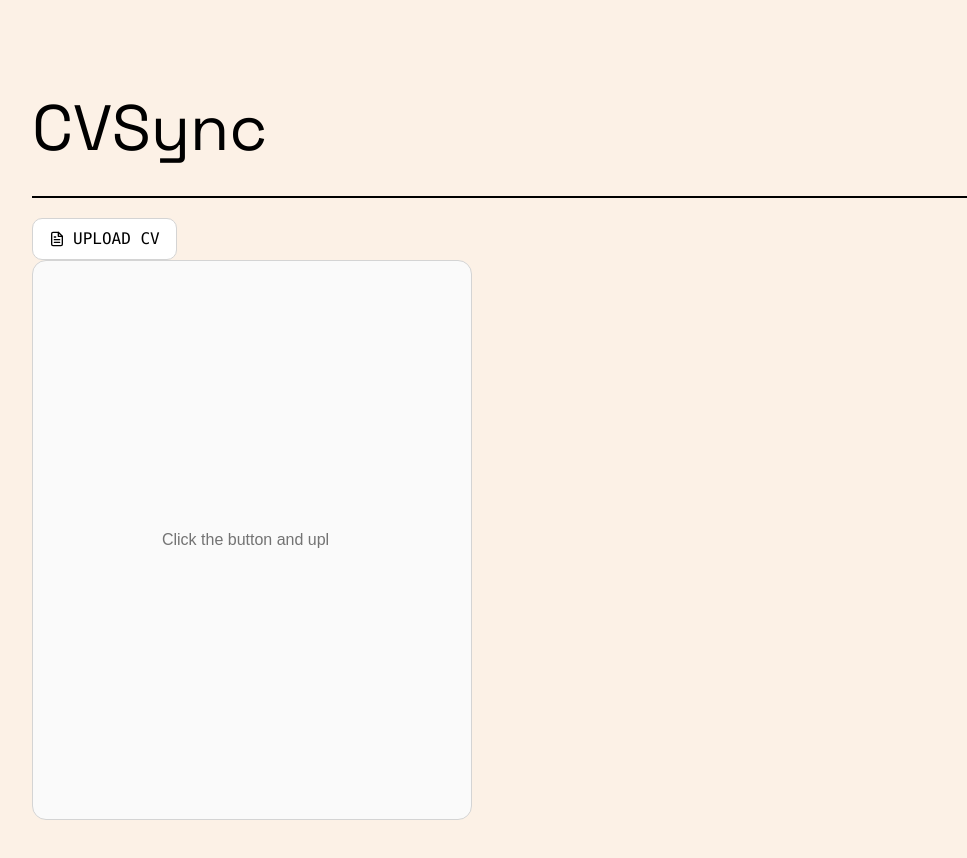
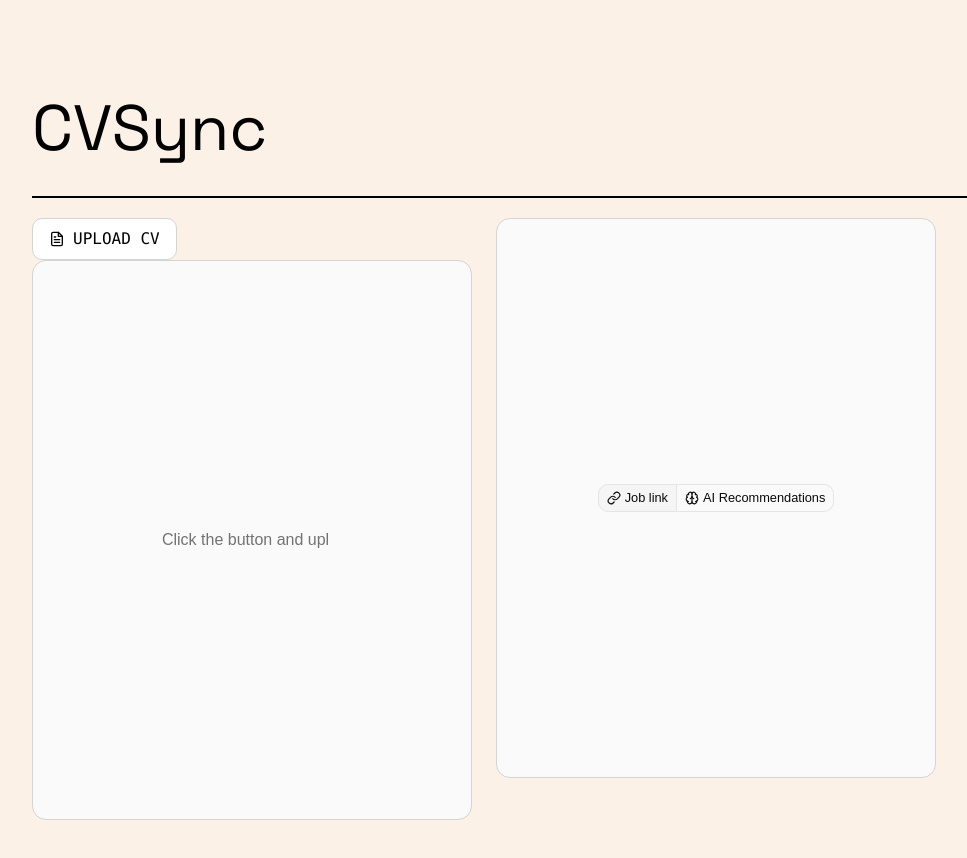
Before and after one commit to PosgradoMNA/TC5035.10.60.Frontend, a React (Vite) app in the folder frontend/: page / in a window 1280 px wide. Shown: the whole page, without its empty margins (28-995 px from the left). Built offline with nearby package versions, Linux system fonts and the light colour scheme.

Commit message:
feat: added toggle button in the first page

```diff
--- a/frontend/src/App.tsx
+++ b/frontend/src/App.tsx
@@ -3,6 +3,7 @@ import UploadButton from './components/Buttons/uploadButton';
 import { useState } from 'react';
 import PDFDisplayer from './components/PDFViewer/pdfDisplayer';
 import React from 'react';
+import ToggleModeButton from './components/Buttons/toggleModeButton';
 
 function App() {
   const [pdfFile, setPdfFile] =
@@ -30,7 +31,10 @@ function App() {
 
         {/*Right container */}
         <div className="w-1/2">
-
+          <div className="flex w-[440px] h-[560px] items-center justify-center overflow-auto rounded-xl border border-neutral-300 bg-neutral-50 p-4">
+          {/*Toggle functionalilty mode */}
+          <ToggleModeButton/>
+          </div>
         </div>
 
       </div>
--- /dev/null
+++ b/frontend/src/components/Buttons/toggleModeButton.tsx
@@ -0,0 +1,26 @@
+import {
+  ToggleGroup,
+  ToggleGroupItem,
+} from "../../reactbits/components/ui/toggle-group"
+
+import { LinkIcon, BrainIcon } from 'lucide-react';
+import React from "react"
+
+export function ToggleModeButton() {
+  return (
+    <div className="flex items-center justify-center">
+      <ToggleGroup defaultValue={["asc"]} variant="outline" size="sm">
+        <ToggleGroupItem value="asc" aria-label="Sort ascending">
+          <LinkIcon />
+          Job link
+        </ToggleGroupItem>
+        <ToggleGroupItem value="desc" aria-label="Sort descending">
+          <BrainIcon />
+          AI Recommendations
+        </ToggleGroupItem>
+      </ToggleGroup>
+    </div>
+  )
+}
+
+export default ToggleModeButton;
--- /dev/null
+++ b/frontend/src/components/examples/c-toggle-group-15.tsx
@@ -0,0 +1,24 @@
+import {
+  ToggleGroup,
+  ToggleGroupItem,
+} from "@/components/ui/toggle-group"
+import { ArrowUpIcon, ArrowDownIcon } from "lucide-react"
+
+export function Pattern() {
+  return (
+    <div className="flex items-center justify-center">
+      <ToggleGroup defaultValue={["asc"]} variant="outline" size="sm">
+        <ToggleGroupItem value="asc" aria-label="Sort ascending">
+          <ArrowUpIcon
+          />
+          Ascending
+        </ToggleGroupItem>
+        <ToggleGroupItem value="desc" aria-label="Sort descending">
+          <ArrowDownIcon
+          />
+          Descending
+        </ToggleGroupItem>
+      </ToggleGroup>
+    </div>
+  )
+}
--- /dev/null
+++ b/frontend/src/reactbits/components/ui/toggle-group.tsx
@@ -0,0 +1,89 @@
+"use client"
+
+import * as React from "react"
+import { Toggle as TogglePrimitive } from "@base-ui/react/toggle"
+import { ToggleGroup as ToggleGroupPrimitive } from "@base-ui/react/toggle-group"
+import { type VariantProps } from "class-variance-authority"
+
+import { cn } from "../../../../lib/utils"
+import { toggleVariants } from "../ui/toggle"
+
+const ToggleGroupContext = React.createContext<
+  VariantProps<typeof toggleVariants> & {
+    spacing?: number
+    orientation?: "horizontal" | "vertical"
+  }
+>({
+  size: "default",
+  variant: "default",
+  spacing: 0,
+  orientation: "horizontal",
+})
+
+function ToggleGroup({
+  className,
+  variant,
+  size,
+  spacing = 0,
+  orientation = "horizontal",
+  children,
+  ...props
+}: ToggleGroupPrimitive.Props &
+  VariantProps<typeof toggleVariants> & {
+    spacing?: number
+    orientation?: "horizontal" | "vertical"
+  }) {
+  return (
+    <ToggleGroupPrimitive
+      data-slot="toggle-group"
+      data-variant={variant}
+      data-size={size}
+      data-spacing={spacing}
+      data-orientation={orientation}
+      style={{ "--gap": spacing } as React.CSSProperties}
+      className={cn(
+        "group/toggle-group flex w-fit flex-row items-center gap-[--spacing(var(--gap))] rounded-lg data-[size=sm]:rounded-[min(var(--radius-md),10px)] data-vertical:flex-col data-vertical:items-stretch",
+        className
+      )}
+      {...props}
+    >
+      <ToggleGroupContext.Provider
+        value={{ variant, size, spacing, orientation }}
+      >
+        {children}
+      </ToggleGroupContext.Provider>
+    </ToggleGroupPrimitive>
+  )
+}
+
+function ToggleGroupItem({
+  className,
+  children,
+  variant = "default",
+  size = "default",
+  ...props
+}: TogglePrimitive.Props & VariantProps<typeof toggleVariants>) {
+  const context = React.useContext(ToggleGroupContext)
+
+  return (
+    <TogglePrimitive
+      data-slot="toggle-group-item"
+      data-variant={context.variant || variant}
+      data-size={context.size || size}
+      data-spacing={context.spacing}
+      className={cn(
+        "shrink-0 group-data-[spacing=0]/toggle-group:rounded-none group-data-[spacing=0]/toggle-group:px-2 focus:z-10 focus-visible:z-10 group-data-[spacing=0]/toggle-group:has-data-[icon=inline-end]:pr-1.5 group-data-[spacing=0]/toggle-group:has-data-[icon=inline-start]:pl-1.5 group-data-horizontal/toggle-group:data-[spacing=0]:first:rounded-l-lg group-data-vertical/toggle-group:data-[spacing=0]:first:rounded-t-lg group-data-horizontal/toggle-group:data-[spacing=0]:last:rounded-r-lg group-data-vertical/toggle-group:data-[spacing=0]:last:rounded-b-lg group-data-horizontal/toggle-group:data-[spacing=0]:data-[variant=outline]:border-l-0 group-data-vertical/toggle-group:data-[spacing=0]:data-[variant=outline]:border-t-0 group-data-horizontal/toggle-group:data-[spacing=0]:data-[variant=outline]:first:border-l group-data-vertical/toggle-group:data-[spacing=0]:data-[variant=outline]:first:border-t",
+        toggleVariants({
+          variant: context.variant || variant,
+          size: context.size || size,
+        }),
+        className
+      )}
+      {...props}
+    >
+      {children}
+    </TogglePrimitive>
+  )
+}
+
+export { ToggleGroup, ToggleGroupItem }
--- /dev/null
+++ b/frontend/src/reactbits/components/ui/toggle.tsx
@@ -0,0 +1,44 @@
+import { Toggle as TogglePrimitive } from "@base-ui/react/toggle"
+import { cva, type VariantProps } from "class-variance-authority"
+
+import { cn } from "../../../../lib/utils"
+import React from "react"
+
+const toggleVariants = cva(
+  "group/toggle inline-flex items-center justify-center gap-1 rounded-lg text-sm font-medium whitespace-nowrap transition-all outline-none hover:bg-muted hover:text-foreground focus-visible:border-ring focus-visible:ring-[3px] focus-visible:ring-ring/50 disabled:pointer-events-none disabled:opacity-50 aria-invalid:border-destructive aria-invalid:ring-destructive/20 aria-pressed:bg-muted data-[state=on]:bg-muted dark:aria-invalid:ring-destructive/40 [&_svg]:pointer-events-none [&_svg]:shrink-0 [&_svg:not([class*='size-'])]:size-4",
+  {
+    variants: {
+      variant: {
+        default: "bg-transparent",
+        outline: "border border-input bg-transparent hover:bg-muted",
+      },
+      size: {
+        default:
+          "h-8 min-w-8 px-2.5 has-data-[icon=inline-end]:pr-2 has-data-[icon=inline-start]:pl-2",
+        sm: "h-7 min-w-7 rounded-[min(var(--radius-md),12px)] px-2.5 text-[0.8rem] has-data-[icon=inline-end]:pr-1.5 has-data-[icon=inline-start]:pl-1.5 [&_svg:not([class*='size-'])]:size-3.5",
+        lg: "h-9 min-w-9 px-2.5 has-data-[icon=inline-end]:pr-2 has-data-[icon=inline-start]:pl-2",
+      },
+    },
+    defaultVariants: {
+      variant: "default",
+      size: "default",
+    },
+  }
+)
+
+function Toggle({
+  className,
+  variant = "default",
+  size = "default",
+  ...props
+}: TogglePrimitive.Props & VariantProps<typeof toggleVariants>) {
+  return (
+    <TogglePrimitive
+      data-slot="toggle"
+      className={cn(toggleVariants({ variant, size, className }))}
+      {...props}
+    />
+  )
+}
+
+export { Toggle, toggleVariants }
```
Also changed, not shown: frontend/components.json.
